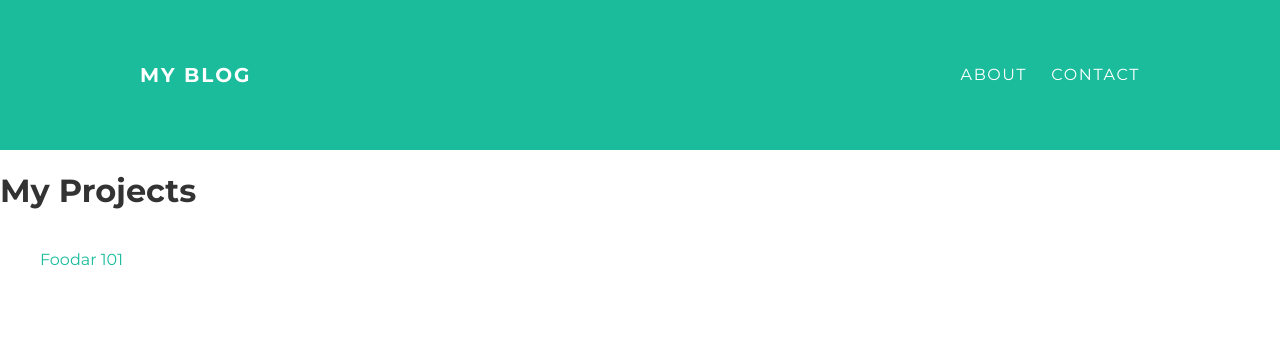
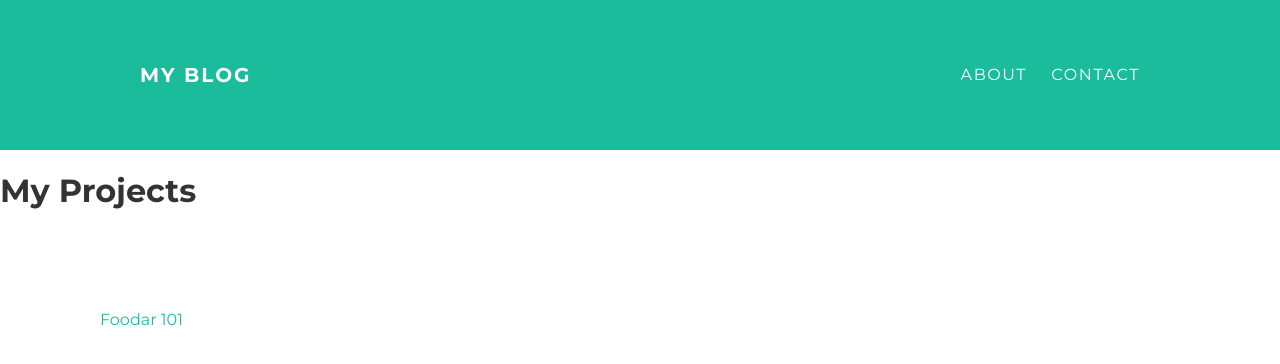
Before and after one commit to okiyitooo/okiyitooo.github.io, a plain HTML site: page Projects.html in a window 1280 px wide. Drawn offline with Linux system fonts and the light colour scheme.

Commit message:
Update Projects.html

```diff
--- a/Projects.html
+++ b/Projects.html
@@ -6,7 +6,8 @@
     <title>Projects</title>
     <style>
         .center{
-            margin:40px;
+            margin:100px;
+            position:relative;
         }
     </style>
 </head>
```
